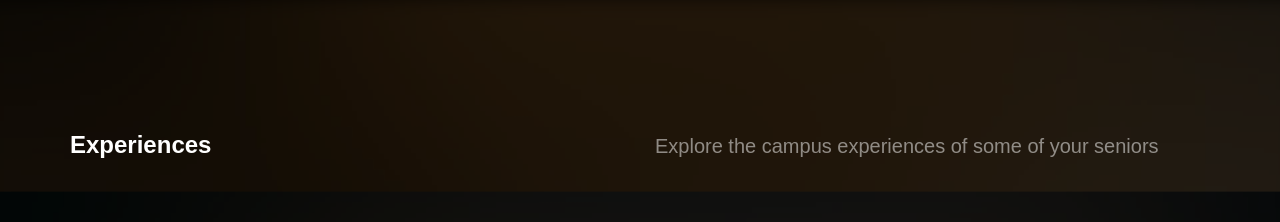
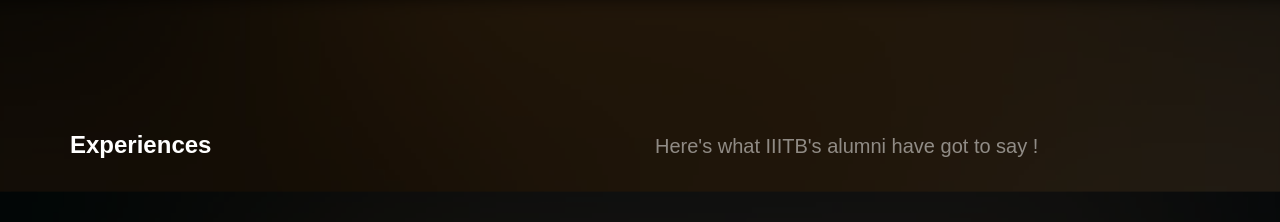
Before and after one commit to zense/IIITB-StudentKit, a plain HTML site: page index.html in a window 1280 px wide. Shown: the part 1740-1962 px from the top of the page. Drawn offline with nearby package versions, Linux system fonts and the light colour scheme; a web font is replaced by a local one.

Commit message:
Increased social icon sizes,... replaced inner text placeholders

```diff
--- a/index.html
+++ b/index.html
@@ -214,7 +214,7 @@
 									<div class="fh5co-text-inner">
 										<div class="row">
 											<div class="col-md-6"><h3>Experiences</h3></div>
-											<div class="col-md-6"><p>Explore the campus experiences of some of your seniors</p></div>
+											<div class="col-md-6"><p>Here's what IIITB's alumni have got to say !</p></div>
 										</div>
 									</div>
 								</div>
```
